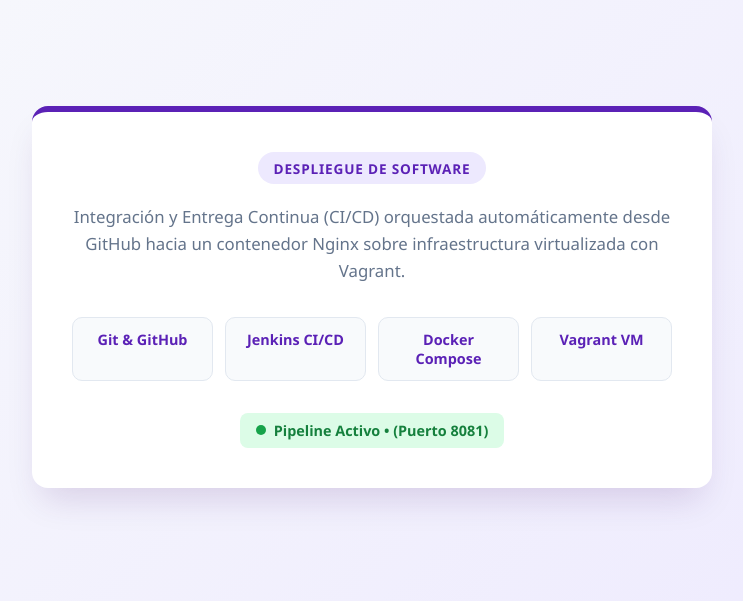
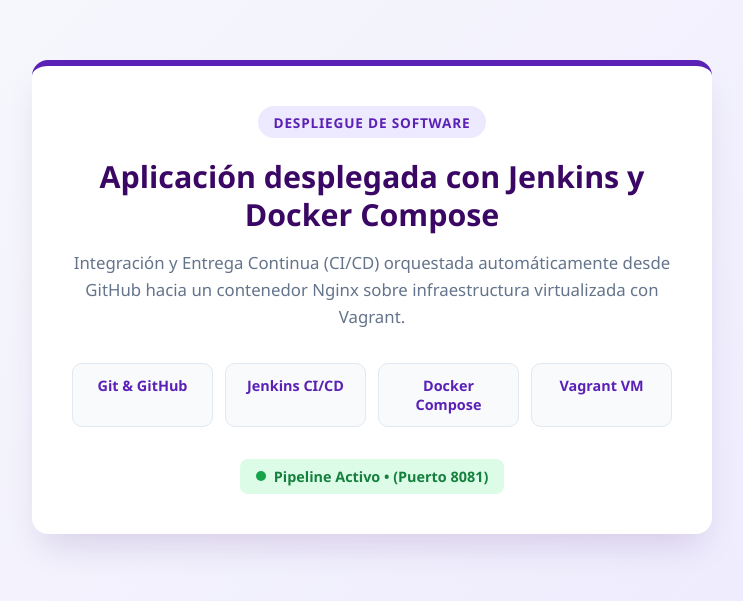
Before and after one commit to dlynovoa/Jenkins_lab, a plain HTML site: page app/index.html in a window 1280 px wide. Shown: the part 103-704 px from the top of the page, without its empty margins (268-1011 px from the left). Drawn offline with Linux system fonts and the light colour scheme.

Commit message:
Restaura etiqueta h1

```diff
--- a/app/index.html
+++ b/app/index.html
@@ -100,7 +100,7 @@
 <body>
     <main class="card">
         <span class="badge">Despliegue de Software</span>
-
+        <h1>Aplicación desplegada con Jenkins y Docker Compose</h1>
         <p>
             Integración y Entrega Continua (CI/CD) orquestada automáticamente desde GitHub
             hacia un contenedor Nginx sobre infraestructura virtualizada con Vagrant.
```
Also changed, not shown: scripts/images/02-ejecucion-exitosa-stages.png (added), scripts/images/03-app-desplegada.png (renamed from scripts/images/02-app-desplegada.png), scripts/images/04-quality-gate-fallo.png (added), scripts/images/05-verificacion-consola.png (renamed from scripts/images/04-verificacion-consola.png), 1 other file.
